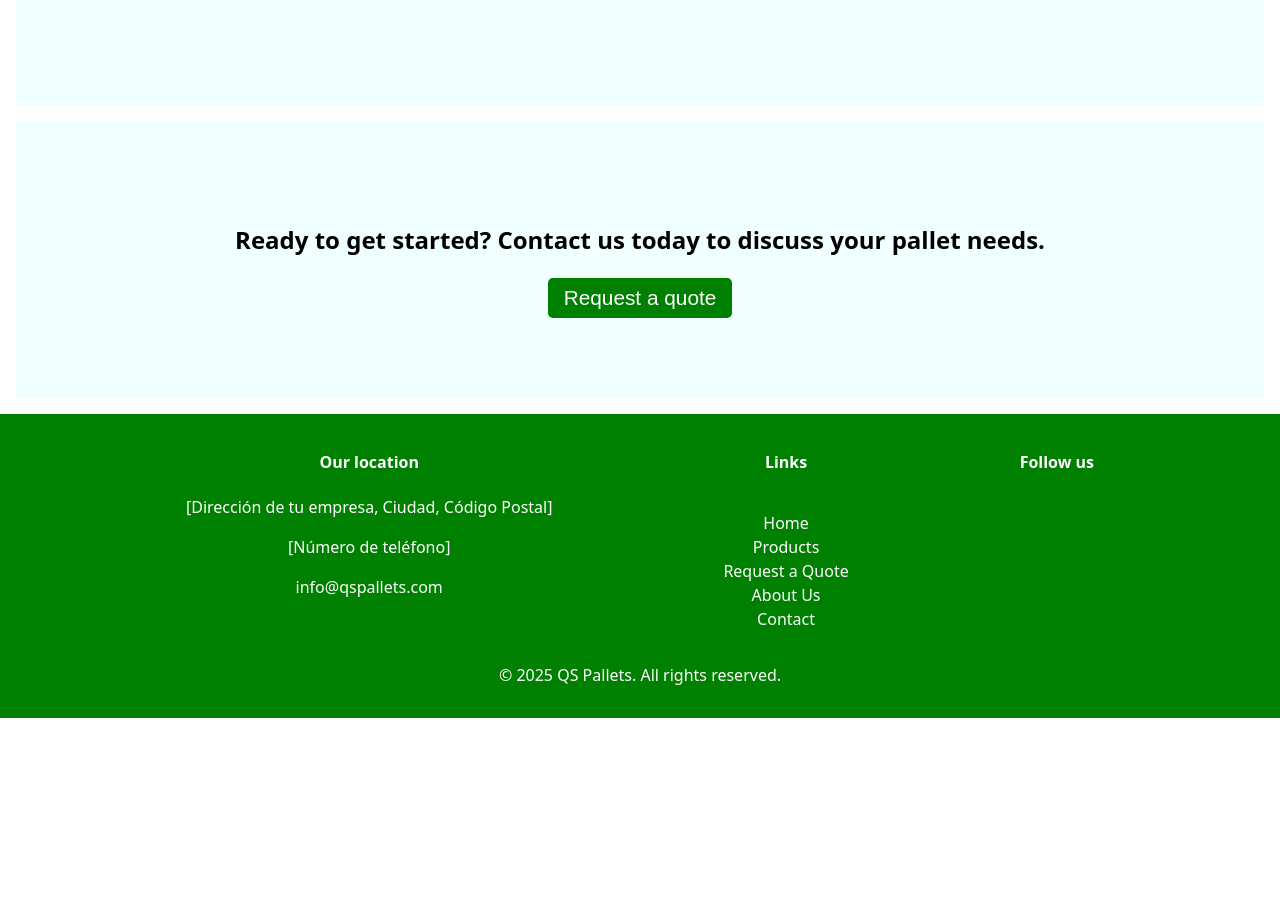
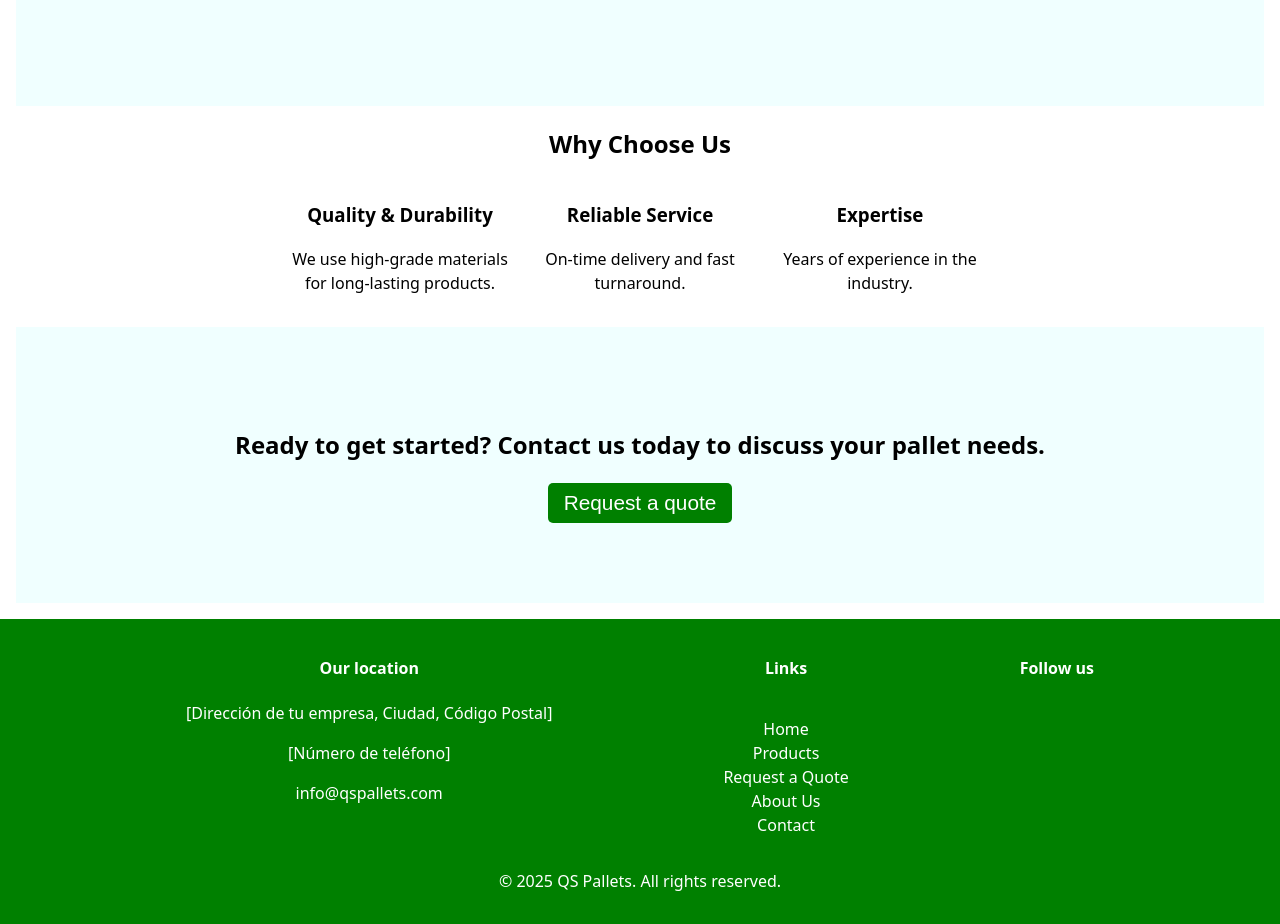
Before and after one commit to hquezada24/qs-pallets, a React (Vite) app: page / in a window 1280 px wide. Shown: the part 1560-2484 px from the top of the page. Before the commit the page ends 2278 px from the top, so only its background shows below. Built offline with nearby package versions, Linux system fonts and the light colour scheme.

Commit message:
feat: create WhyChooseUs component. Add styling.

```diff
--- a/src/pages/Home/Components/FeaturedProducts/Styles.module.css
+++ b/src/pages/Home/Components/FeaturedProducts/Styles.module.css
@@ -10,12 +10,6 @@
   display: flex;
   flex-direction: column;
   justify-content: center;
-}
-
-.custom {
-}
-
-.description {
 }
 
 .imgContainer {
--- /dev/null
+++ b/src/pages/Home/Components/WhyChooseUs/Styles.module.css
@@ -0,0 +1,16 @@
+whyChooseUs {
+  padding: 5rem 0;
+  background-color: azure;
+  margin-top: 1rem;
+}
+
+@media (min-width: 768px) {
+  .reasons {
+    display: flex;
+    justify-content: center;
+  }
+
+  .reason {
+    width: 15rem;
+  }
+}
--- /dev/null
+++ b/src/pages/Home/Components/WhyChooseUs/WhyChooseUs.jsx
@@ -0,0 +1,25 @@
+import styles from "./Styles.module.css";
+
+const WhyChooseUs = () => {
+  return (
+    <div className={styles.whyChooseUs}>
+      <h2>Why Choose Us</h2>
+      <div className={styles.reasons}>
+        <div className={styles.reason}>
+          <h3>Quality & Durability</h3>
+          <p>We use high-grade materials for long-lasting products.</p>
+        </div>
+        <div className={styles.reason}>
+          <h3>Reliable Service</h3>
+          <p>On-time delivery and fast turnaround.</p>
+        </div>
+        <div className={styles.reason}>
+          <h3>Expertise</h3>
+          <p>Years of experience in the industry.</p>
+        </div>
+      </div>
+    </div>
+  );
+};
+
+export { WhyChooseUs };
--- a/src/pages/Home/Home.jsx
+++ b/src/pages/Home/Home.jsx
@@ -1,6 +1,7 @@
 import styles from "./Styles.module.css";
 import { Hero } from "./Components/Hero/Hero";
 import { FeaturedProducts } from "./Components/FeaturedProducts/FeaturedProducts";
+import { WhyChooseUs } from "./Components/WhyChooseUs/WhyChooseUs";
 import { CallToAction } from "./Components/CallToAction/CallToAction";
 
 const Home = () => {
@@ -8,6 +9,7 @@ const Home = () => {
     <div className={styles.home}>
       <Hero />
       <FeaturedProducts />
+      <WhyChooseUs />
       <CallToAction />
     </div>
   );
```
